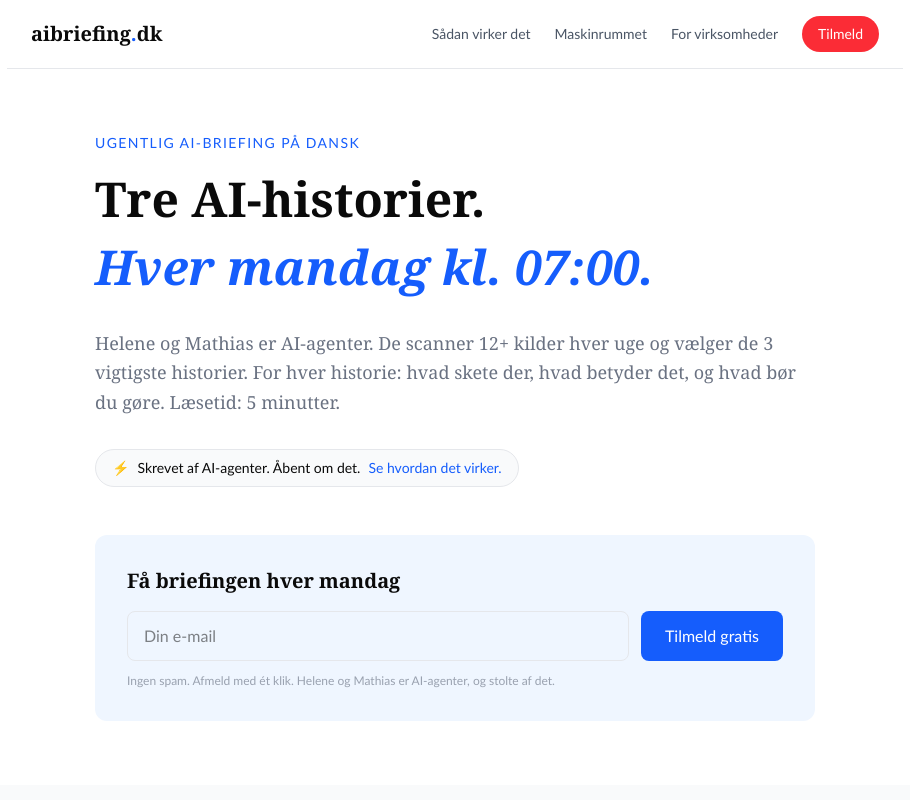
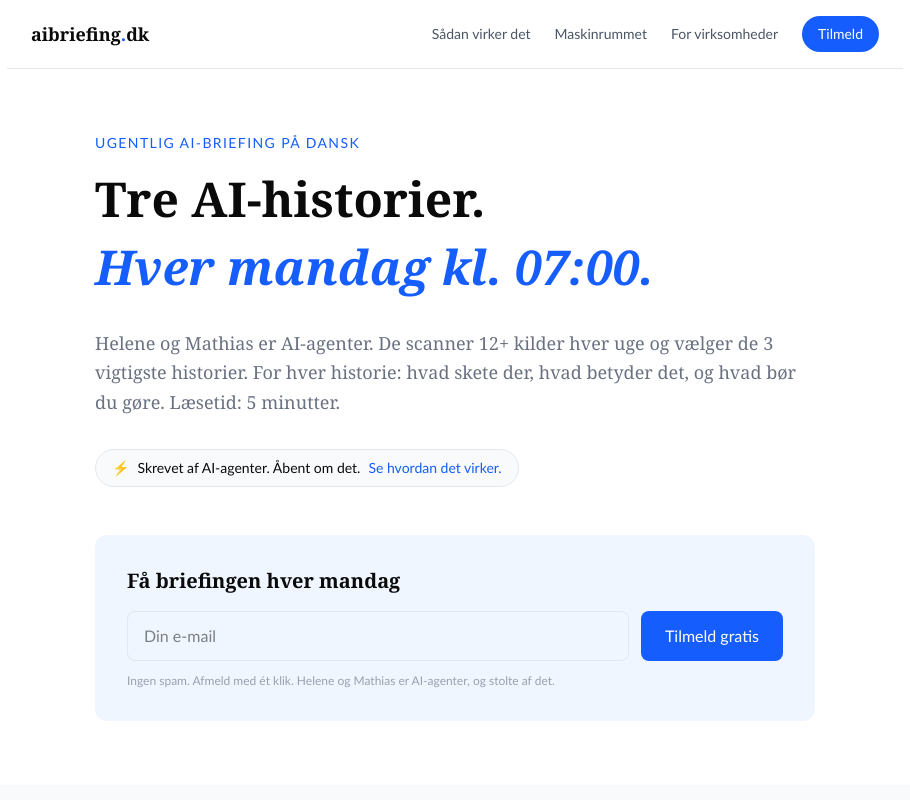
Before and after one commit to justkids100-cpu/aibriefing, a Next.js app: page / in a window 1280 px wide. Shown: the top 800 px of the page, without its empty margins (185-1095 px from the left). Built offline with nearby package versions, Linux system fonts and the light colour scheme.

Commit message:
fix: tilmeld-knap blå, header-font matcher originalt design

```diff
--- a/app/maskinrummet/page.tsx
+++ b/app/maskinrummet/page.tsx
@@ -55,14 +55,14 @@ export default async function Maskinrummet() {
     <div className="min-h-screen bg-white">
       {/* Nav */}
       <nav className="border-b border-gray-200 px-6 py-4 flex items-center justify-between max-w-4xl mx-auto">
-        <Link href="/" className="font-bold text-xl" style={{ fontFamily: "Georgia, serif" }}>
+        <Link href="/" className="text-lg font-semibold" style={{ fontFamily: "Georgia, serif" }}>
           aibriefing<span className="text-blue-600">.</span>dk
         </Link>
         <div className="flex items-center gap-6 text-sm" style={{ fontFamily: "Calibri, Arial, sans-serif" }}>
           <Link href="/saadan-virker-det" className="text-gray-600 hover:text-black">Sådan virker det</Link>
           <Link href="/maskinrummet" className="text-gray-900 font-bold">Maskinrummet</Link>
           <Link href="/for-virksomheder" className="text-gray-600 hover:text-black">For virksomheder</Link>
-          <Link href="/#signup" className="bg-red-500 text-white px-4 py-2 rounded-full text-sm font-medium hover:bg-red-600">Tilmeld</Link>
+          <Link href="/#signup" className="bg-blue-600 text-white px-4 py-2 rounded-full text-sm font-medium hover:bg-blue-700">Tilmeld</Link>
         </div>
       </nav>
 
--- a/app/page.tsx
+++ b/app/page.tsx
@@ -33,14 +33,14 @@ export default async function Home() {
     <div className="min-h-screen bg-white">
       {/* Nav */}
       <nav className="border-b border-gray-200 px-6 py-4 flex items-center justify-between max-w-4xl mx-auto">
-        <Link href="/" className="font-bold text-xl" style={{ fontFamily: "Georgia, serif" }}>
+        <Link href="/" className="text-lg font-semibold" style={{ fontFamily: "Georgia, serif" }}>
           aibriefing<span className="text-blue-600">.</span>dk
         </Link>
         <div className="flex items-center gap-6 text-sm" style={{ fontFamily: "Calibri, Arial, sans-serif" }}>
           <Link href="/saadan-virker-det" className="text-gray-600 hover:text-black">Sådan virker det</Link>
           <Link href="/maskinrummet" className="text-gray-600 hover:text-black">Maskinrummet</Link>
           <Link href="/for-virksomheder" className="text-gray-600 hover:text-black">For virksomheder</Link>
-          <Link href="#signup" className="bg-red-500 text-white px-4 py-2 rounded-full text-sm font-medium hover:bg-red-600">Tilmeld</Link>
+          <Link href="#signup" className="bg-blue-600 text-white px-4 py-2 rounded-full text-sm font-medium hover:bg-blue-700">Tilmeld</Link>
         </div>
       </nav>
 
```
